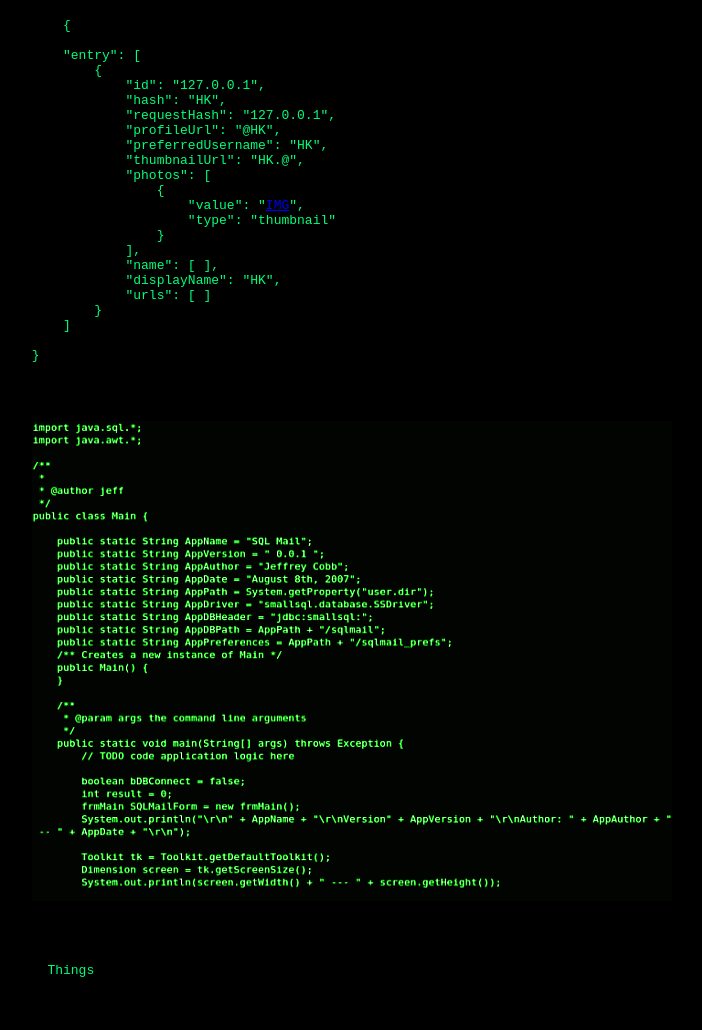
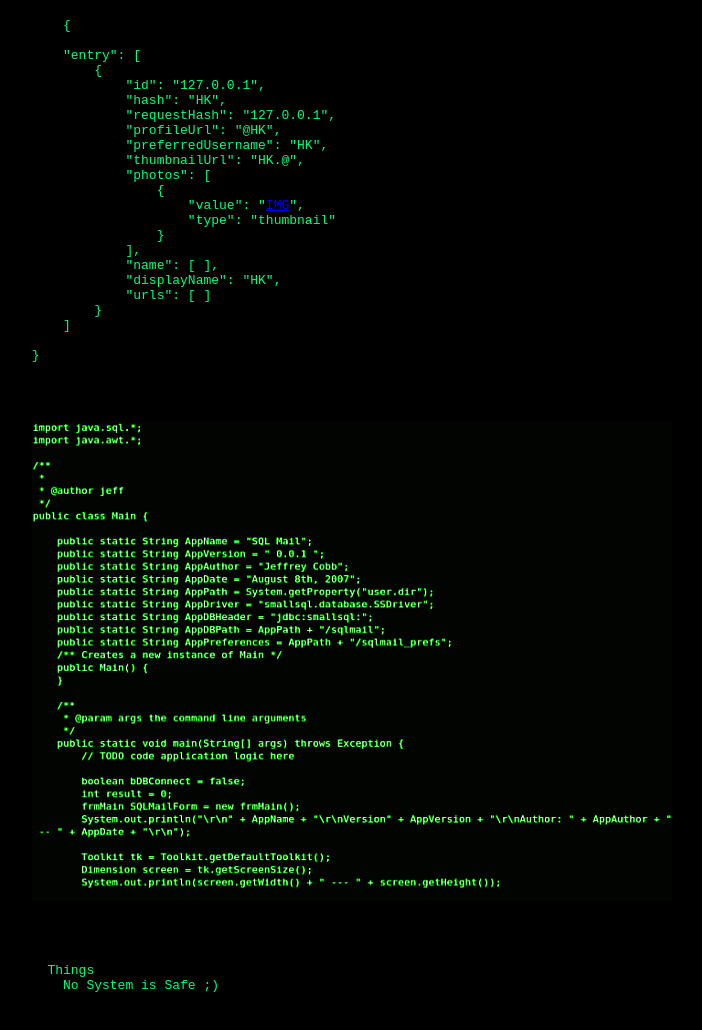
Before and after one commit to oswoc/oswoc.github.io, a plain HTML site: page index.html in a window 1280 px wide. Shown: the part 2788-3818 px from the top of the page, without its empty margins (23-725 px from the left). Drawn offline with Linux system fonts and the light colour scheme.

Commit message:
Update index.html

```diff
--- a/index.html
+++ b/index.html
@@ -113,6 +113,7 @@
       <pre>
       <font color="#00ff78">
         Things
+          No System is Safe ;)
         </font>
       </pre>
     </body>
```
